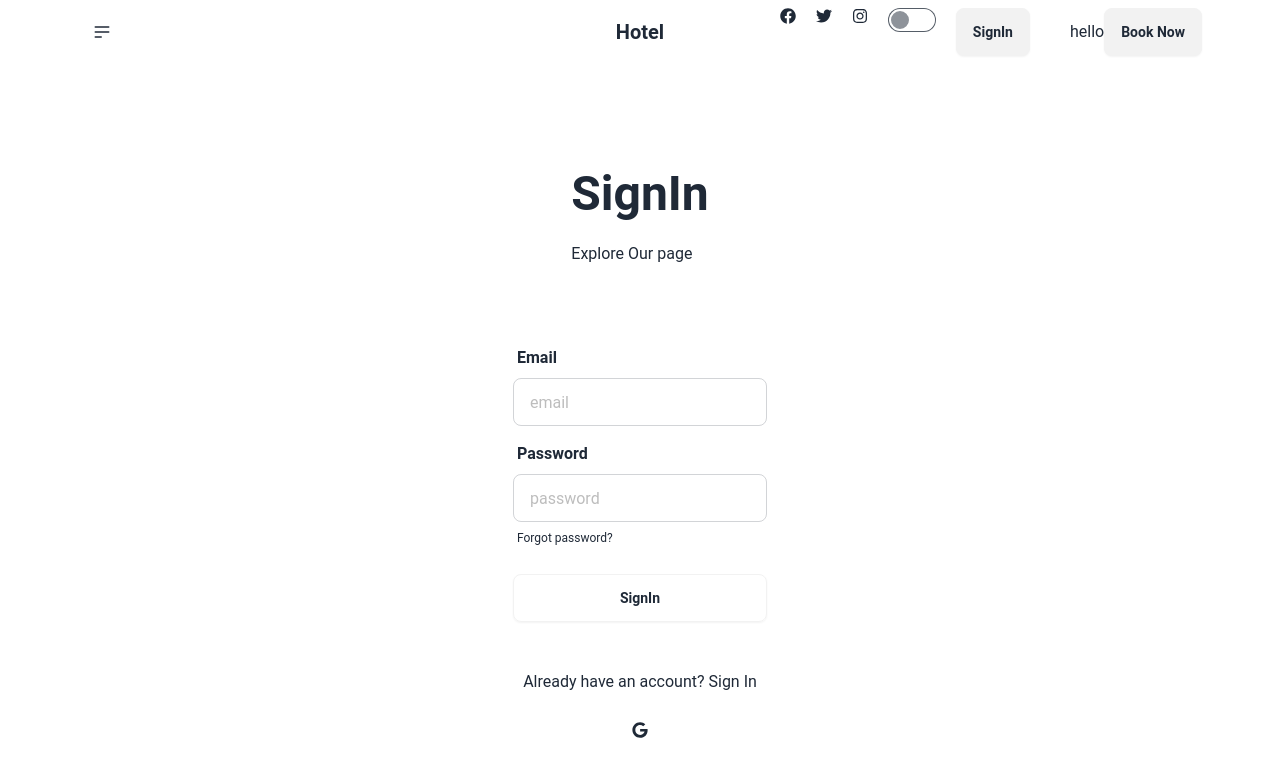
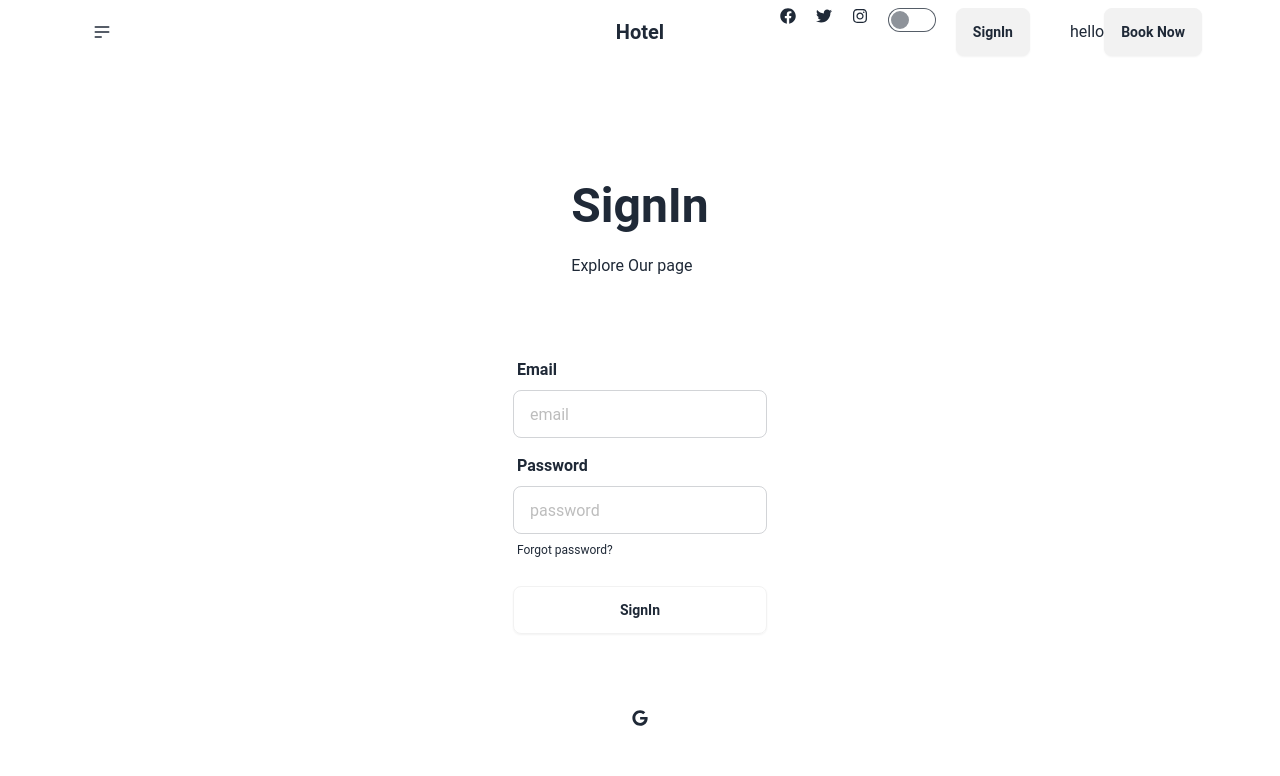
Before and after one commit to sakirmohammad775/Hotel-Management-Client, a React (Vite) app: page /signIn in a window 1280 px wide. Shown: the top 776 px of the page. Built offline with nearby package versions, Linux system fonts and the light colour scheme; no server answers.

Commit message:
add div section

```diff
--- a/src/Pages/SignIn/SignIn.jsx
+++ b/src/Pages/SignIn/SignIn.jsx
@@ -79,7 +79,7 @@ const SignIn = () => {
                         {error && <p className="text-red-500 text-sm mb-4">{error}</p>}
 
 
-                        <p className="text-center">Already have an account? <Link to="/signUp">Sign In</Link></p>
+
 
                         {/*another login process*/}
                         <div className="flex my-5 justify-center gap-6">
```
